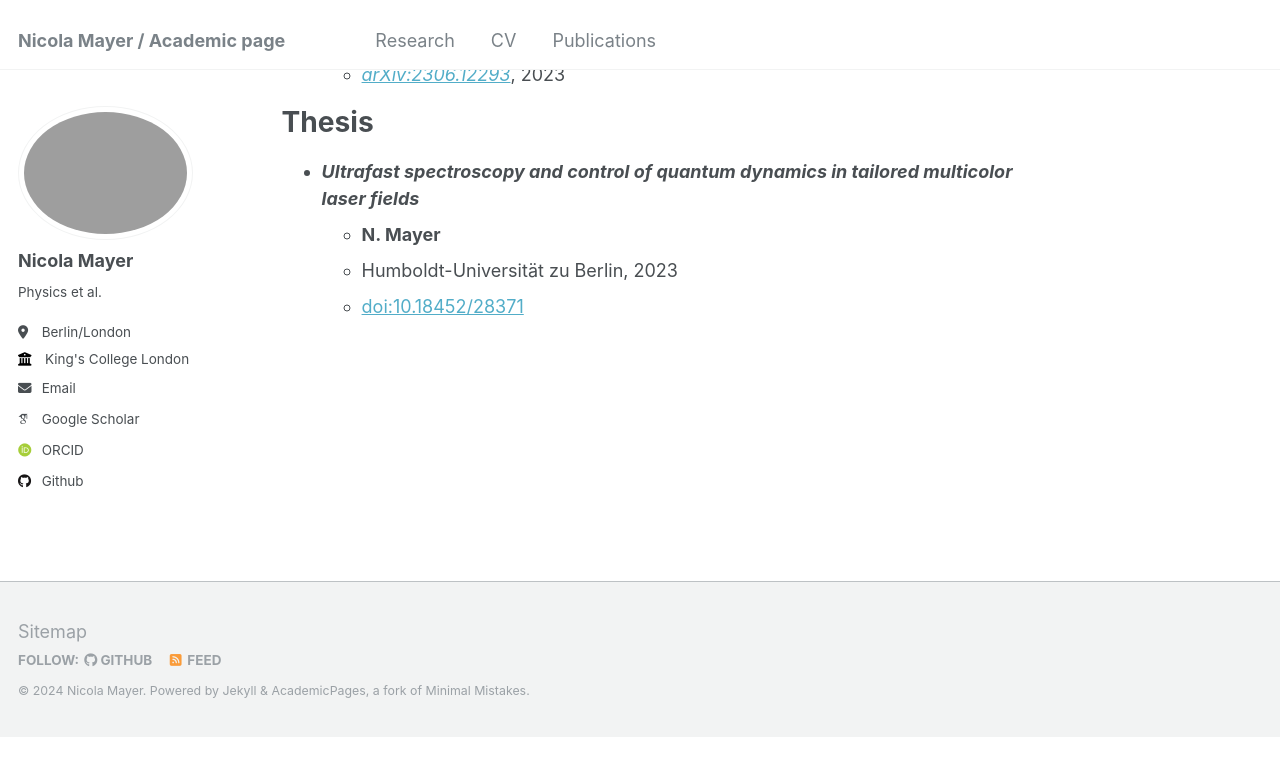
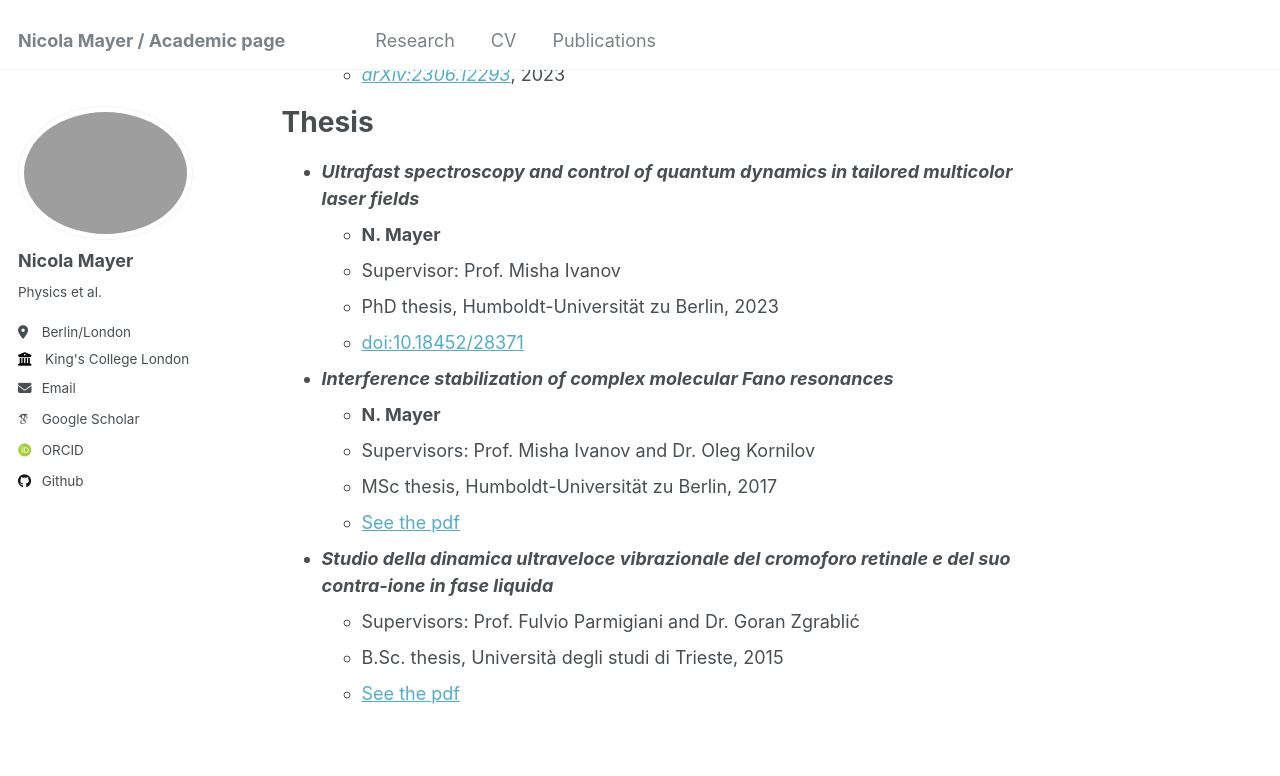
Before and after one commit to GCBSNicola/GCBSNicola.github.io, a Jekyll site: the page built from _pages/publications_markdown.md, in a window 1280 px wide and 900 px high, scrolled down 1545 px. Shown: the top 776 px of the window. Built offline with Jekyll 4.4.1, drawn with Linux system fonts in a browser that asks for light colours; some web fonts are replaced; before the commit the page ends 2281 px from its top, so only the background shows below that.

Commit message:
added thesis

```diff
--- a/_pages/publications_markdown.md
+++ b/_pages/publications_markdown.md
@@ -51,5 +51,17 @@ See also my [Google Scholar](https://scholar.google.com/citations?user=9EZ2fK4AA
 
 - ***Ultrafast spectroscopy and control of quantum dynamics in tailored multicolor laser fields***
     - **N. Mayer**
-    - Humboldt-Universität zu Berlin, 2023
+    - Supervisor: Prof. Misha Ivanov
+    - PhD thesis, Humboldt-Universität zu Berlin, 2023
     - [doi:10.18452/28371](https://doi.org/10.18452/28371)
+
+- ***Interference stabilization of complex molecular Fano resonances***
+    - **N. Mayer**
+    - Supervisors: Prof. Misha Ivanov and Dr. Oleg Kornilov
+    - MSc thesis, Humboldt-Universität zu Berlin, 2017
+    - [See the pdf](files/Thesis_MSc.pdf)
+
+- ***Studio della dinamica ultraveloce vibrazionale del cromoforo retinale e del suo contra-ione in fase liquida***
+    - Supervisors: Prof. Fulvio Parmigiani and Dr. Goran Zgrablić
+    - B.Sc. thesis, Università degli studi di Trieste, 2015
+    - [See the pdf](files/Thesis_BSc.pdf)
```
Also changed, not shown: 2 other files.
